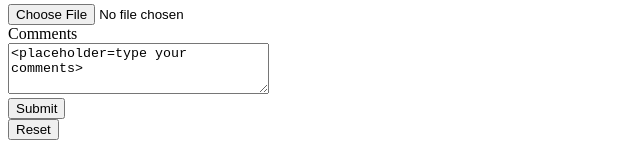
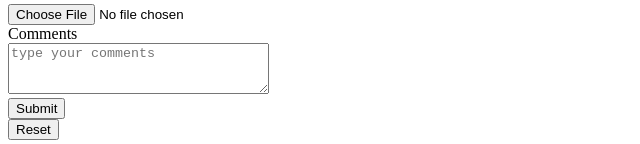
Before and after one commit to jasir7272/first, a plain HTML site: page index.html in a window 1280 px wide. Shown: the part 313-457 px from the top of the page, without its empty margins (0-640 px from the left). Drawn offline with Linux system fonts and the light colour scheme.

Commit message:
Update index.html

```diff
--- a/index.html
+++ b/index.html
@@ -34,7 +34,7 @@
         <lable>Resume</lable><br>
          <input type="file"><br>
          <lable>Comments</lable><br>
-         <textarea name="comments" id="" rows="3" cols="30"><placeholder=type your comments></textarea><br>
+         <textarea name="comments" id="" rows="3" cols="30" placeholder="type your comments"></textarea><br>
 
          <button>Submit</button><br>
          <button>Reset</button><br>
```
